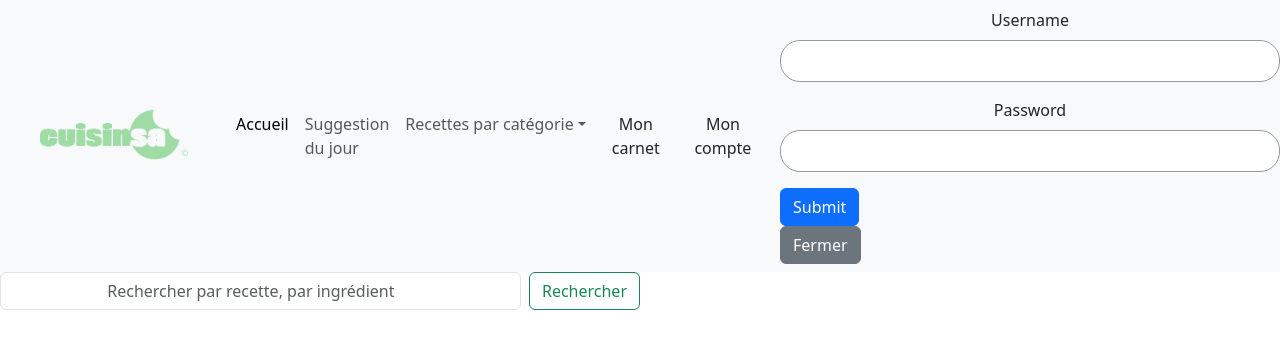
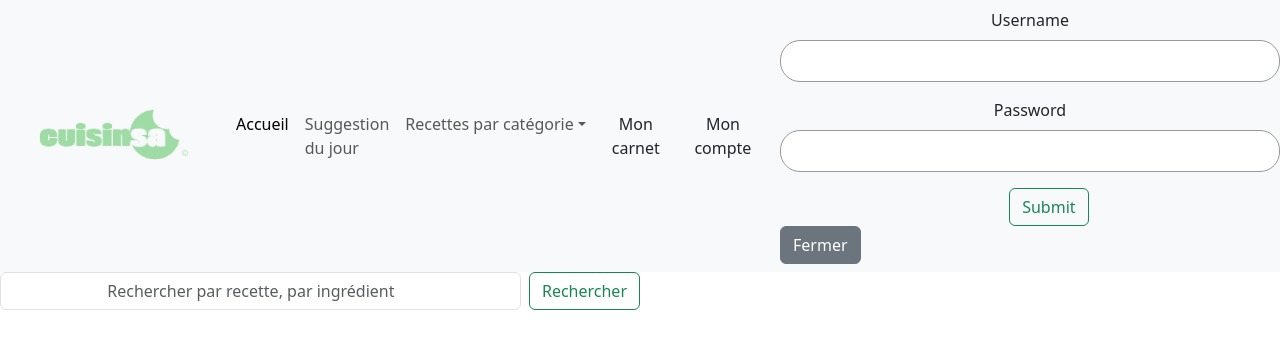
Before and after one commit to kitKatdarkMint/WEB, a React (Vite) app: page / in a window 1280 px wide. Both pictures are taken after a click on the button "Mon compte". Shown: the top 348 px of the page. Built offline with nearby package versions, Linux system fonts and the light colour scheme.

Commit message:
btncentre

```diff
--- a/src/App.tsx
+++ b/src/App.tsx
@@ -13,7 +13,6 @@ function App() {
       <div className="justify-content-center">
         <SearchBar></SearchBar>
       </div>
-
     </Fragment>
   );
 }
--- a/src/components/login.tsx
+++ b/src/components/login.tsx
@@ -37,7 +37,9 @@ function Login() {
         />
       </div>
 
-    <button type="submit" className="btn btn-primary">Submit</button>
+      <div className="d-grid gap-2 col-1 mx-auto">
+        <button type="submit" className="btn btn-outline-success">Submit</button>
+      </div>
 
     </form>
   );
```
